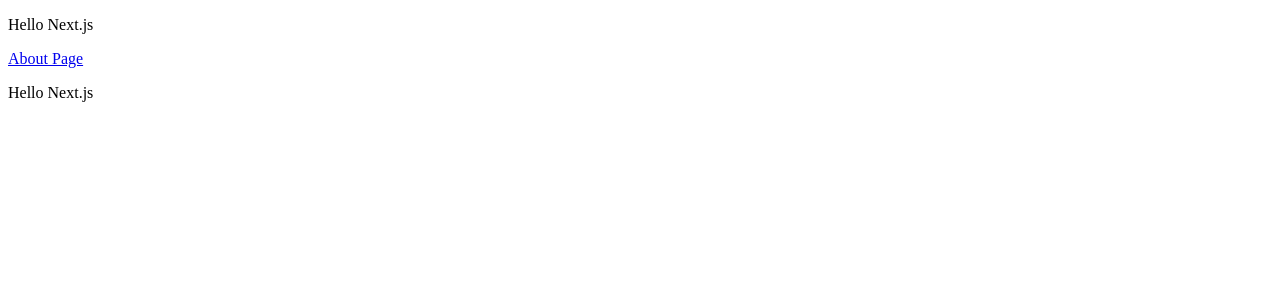
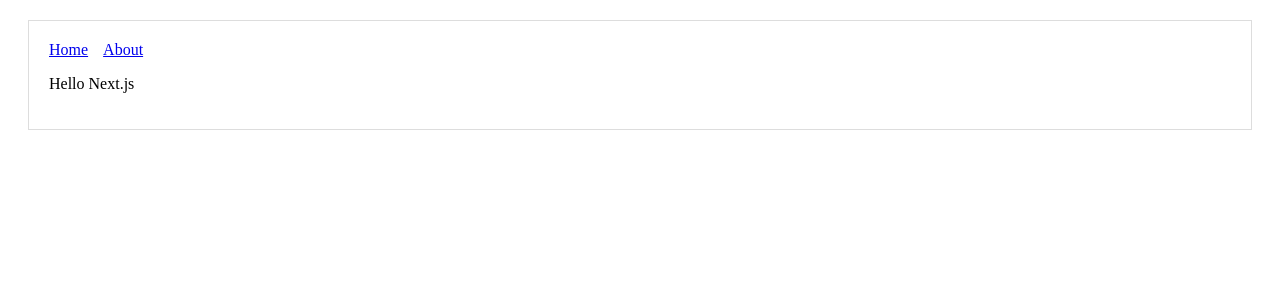
Before and after one commit to ladams1776/Task-Tracker, a Next.js app: page / in a window 1280 px wide. Shown: the top 300 px of the page. Built offline with nearby package versions, Linux system fonts and the light colour scheme.

Commit message:
Use Layout in About Index

```diff
--- a/pages/index.js
+++ b/pages/index.js
@@ -1,13 +1,10 @@
 import Link from 'next/link';
+import Layout from '../components/Layout';
 
 const Index = () => (
-  <div>
+  <Layout>
     <p>Hello Next.js</p>
-    <Link href="/about">
-      <a>About Page</a>
-    </Link>
-    <p>Hello Next.js</p>
-  </div>
+  </Layout>
 );
 
 export default Index;
```
